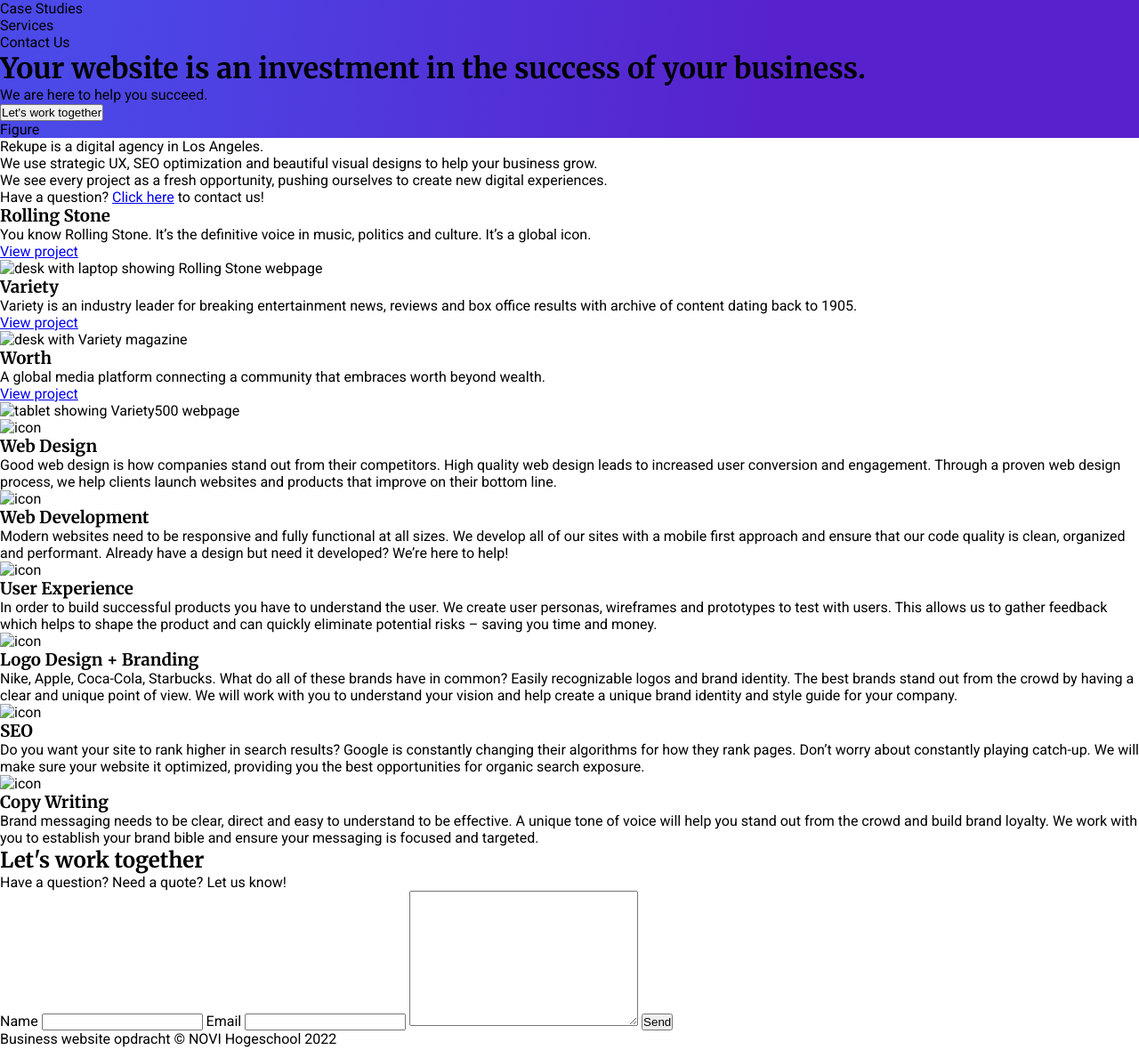
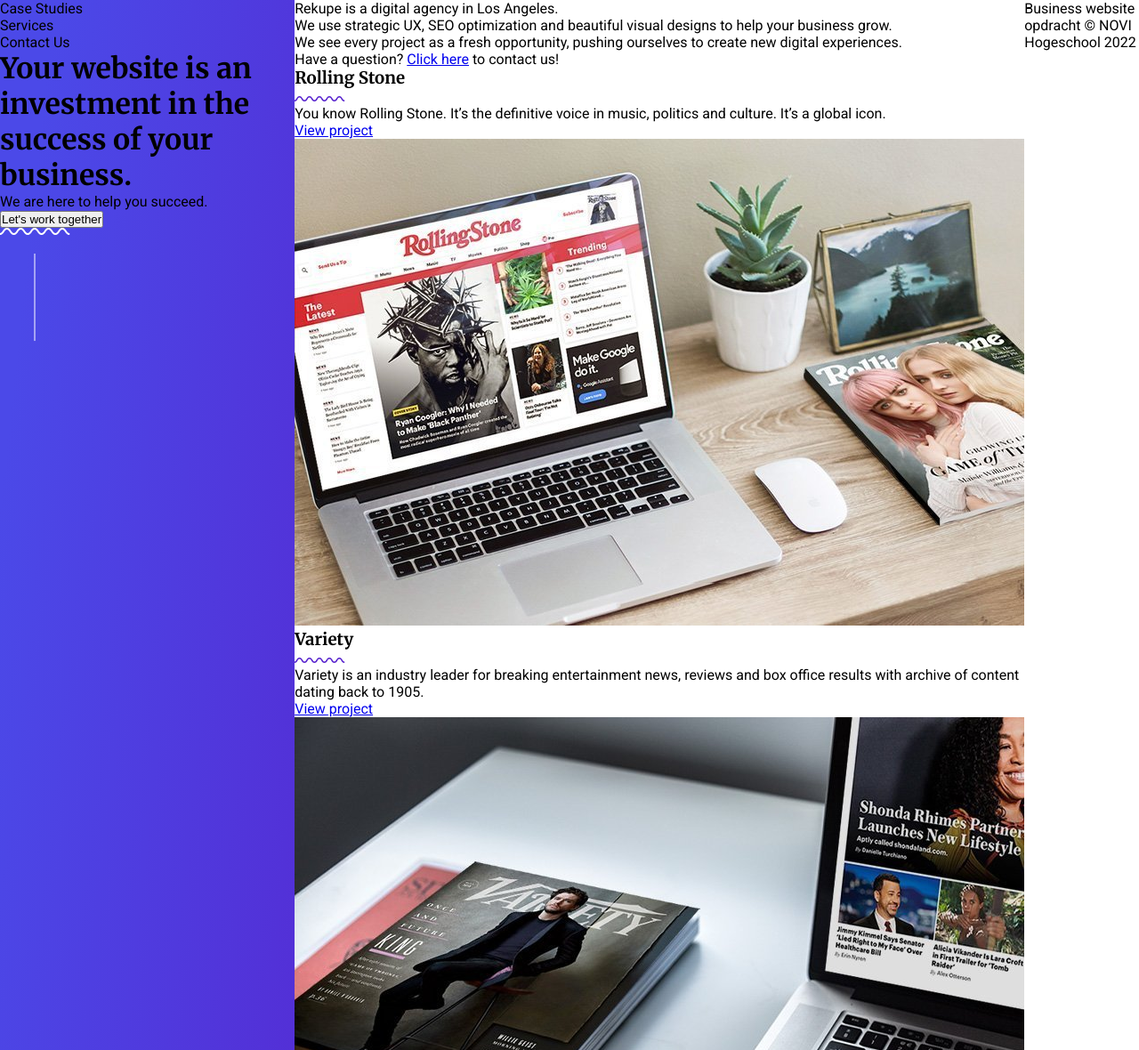
Before and after one commit to ilonavdberg/frontend-html-css-concept-opdracht, a website: page index.html in a window 1280 px wide. Shown: the top 1180 px of the page at 89% size. Drawn offline with Linux system fonts and the light colour scheme.

Commit message:
images added to HTML

```diff
--- a/index.html
+++ b/index.html
@@ -22,7 +22,9 @@
         <p>We are here to help you succeed.</p>
         <button type="button">Let's work together</button>
     </div>
-    <div>Figure</div>
+    <span>
+        <img src="assets/squiggle_line_stripe.svg" alt="">
+    </span>
 </header>
 <main>
     <section>
@@ -37,61 +39,70 @@
         <article>
             <div>
                 <h3>Rolling Stone</h3>
+                <span>
+                    <img src="assets/squiggle_line.svg" alt="">
+                </span>
                 <p>You know Rolling Stone. It’s the definitive voice in music, politics and culture. It’s a global
                     icon.</p>
                 <a href="/">View project</a>
             </div>
             <span>
-                <img src="/" alt="desk with laptop showing Rolling Stone webpage">
+                <img src="assets/work-image-01.jpeg" alt="desk with laptop showing Rolling Stone webpage">
             </span>
         </article>
         <article>
             <div>
                 <h3>Variety</h3>
+                <span>
+                    <img src="assets/squiggle_line.svg" alt="">
+                </span>
                 <p>Variety is an industry leader for breaking entertainment news, reviews and box office results with
                     archive of content dating back to 1905.</p>
                 <a href="/">View project</a>
             </div>
             <span>
-                <img src="/" alt="desk with Variety magazine">
+                <img src="assets/work-image-02.jpeg" alt="desk with Variety magazine">
             </span>
         </article>
         <article>
             <div>
                 <h3>Worth</h3>
+                <span>
+                    <img src="assets/squiggle_line.svg" alt="">
+                </span>
                 <p>A global media platform connecting a community that embraces worth beyond wealth.</p>
                 <a href="/">View project</a>
             </div>
             <span>
-                <img src="/" alt="tablet showing Variety500 webpage">
+                <img src="assets/work-image-03.jpeg" alt="tablet showing Variety500 webpage">
             </span>
         </article>
     </section>
     <section>
         <div>
             <article>
-                <img src="/" alt="icon">
+                <img src="assets/icon_web-design.svg" alt="icon">
                 <h3>Web Design</h3>
                 <p>Good web design is how companies stand out from their competitors. High quality web design leads to
                     increased user conversion and engagement. Through a proven web design process, we help clients
                     launch websites and products that improve on their bottom line.</p>
             </article>
             <article>
-                <img src="/" alt="icon">
+                <img src="assets/icon_web-development.svg" alt="icon">
                 <h3>Web Development</h3>
                 <p>Modern websites need to be responsive and fully functional at all sizes. We develop all of our sites
                     with a mobile first approach and ensure that our code quality is clean, organized and performant.
                     Already have a design but need it developed? We’re here to help!</p>
             </article>
             <article>
-                <img src="/" alt="icon">
+                <img src="assets/icon_ux.svg" alt="icon">
                 <h3>User Experience</h3>
                 <p>In order to build successful products you have to understand the user. We create user personas,
                     wireframes and prototypes to test with users. This allows us to gather feedback which helps to shape
                     the product and can quickly eliminate potential risks – saving you time and money.</p>
             </article>
             <article>
-                <img src="/" alt="icon">
+                <img src="assets/icon_graphic-design.svg" alt="icon">
                 <h3>Logo Design + Branding</h3>
                 <p>Nike, Apple, Coca-Cola, Starbucks. What do all of these brands have in common? Easily recognizable
                     logos and brand identity. The best brands stand out from the crowd by having a clear and unique
@@ -99,14 +110,14 @@
                     identity and style guide for your company.</p>
             </article>
             <article>
-                <img src="/" alt="icon">
+                <img src="assets/icon_seo.svg" alt="icon">
                 <h3>SEO</h3>
                 <p>Do you want your site to rank higher in search results? Google is constantly changing their
                     algorithms for how they rank pages. Don’t worry about constantly playing catch-up. We will make sure
                     your website it optimized, providing you the best opportunities for organic search exposure.</p>
             </article>
             <article>
-                <img src="/" alt="icon">
+                <img src="assets/icon_copywriting.svg" alt="icon">
                 <h3>Copy Writing</h3>
                 <p>Brand messaging needs to be clear, direct and easy to understand to be effective. A unique tone of
                     voice will help you stand out from the crowd and build brand loyalty. We work with you to establish
--- a/styles/styles.css
+++ b/styles/styles.css
@@ -174,6 +174,7 @@
 
 body {
     font-family: "Roboto", sans-serif;
+    display: flex;
 }
 
 h1, h2, h3, h4, h5, h6 {
```
